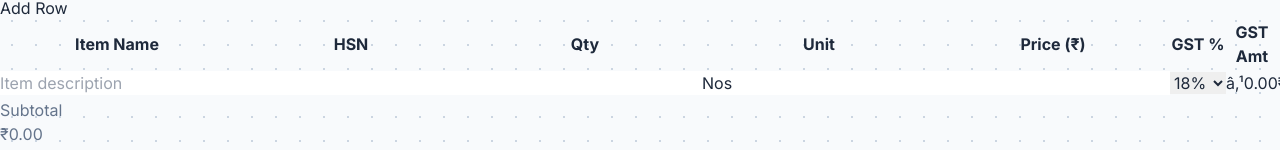
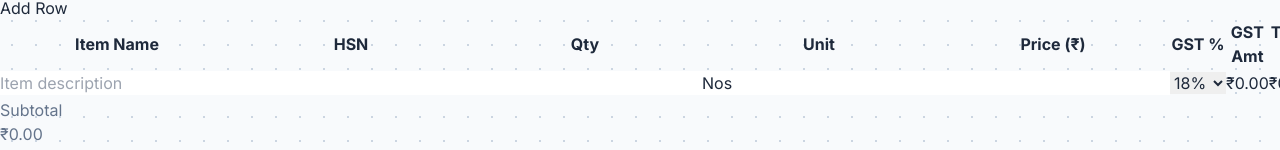
Before and after one commit to Priyanshu9595/Fusion_services, a React app in the folder frontend/: page /documents/new in a window 1280 px wide. Shown: the part 1575-1725 px from the top of the page. Built offline with nearby package versions, Linux system fonts and the light colour scheme; no server answers; sample sign-in values are in the browser's storage; the HTML template or start-up script is replaced by a standard one.

Commit message:
Fix GST amount currency display

```diff
--- a/frontend/src/pages/BOMForm.jsx
+++ b/frontend/src/pages/BOMForm.jsx
@@ -428,7 +428,7 @@ const BOMForm = () => {
                         </select>
                       </td>
                       <td className="p-2 font-semibold text-indigo-700 text-center">
-                        â‚¹{lineGst.toFixed(2)}
+                        ₹{lineGst.toFixed(2)}
                       </td>
                       <td className="p-2 font-semibold text-slate-900 text-center">
                         ₹{lineTotal}
```
